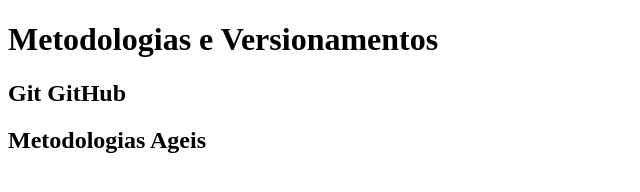
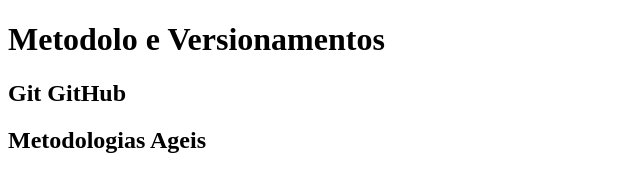
Before and after one commit to gustavo-silveira09/Pratica_Branch, a plain HTML site: page index.html in a window 1280 px wide. Shown: the whole page, without its empty margins (0-640 px from the left). Drawn offline with Linux system fonts and the light colour scheme.

Commit message:
Update index.html

```diff
--- a/index.html
+++ b/index.html
@@ -8,7 +8,7 @@
 <body>
     <main>
         <header>
-            <h1>Metodologias e Versionamentos</h1>
+            <h1>Metodolo e Versionamentos</h1>
         <header>
             <article>
                 <h2>Git GitHub</h2>
```
